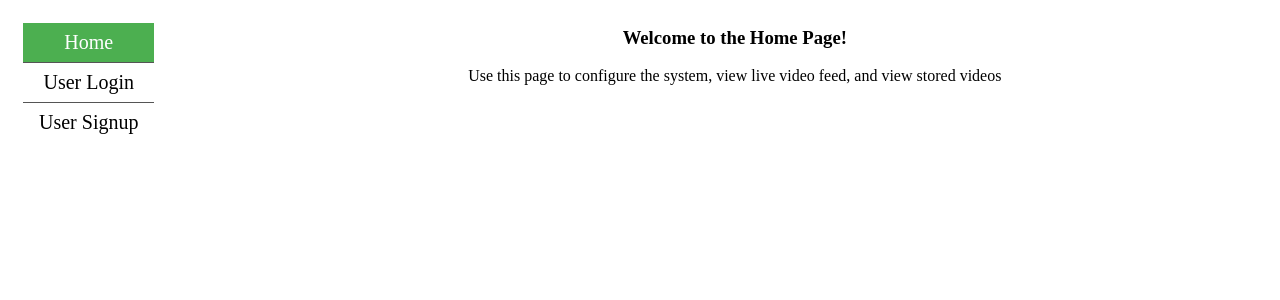
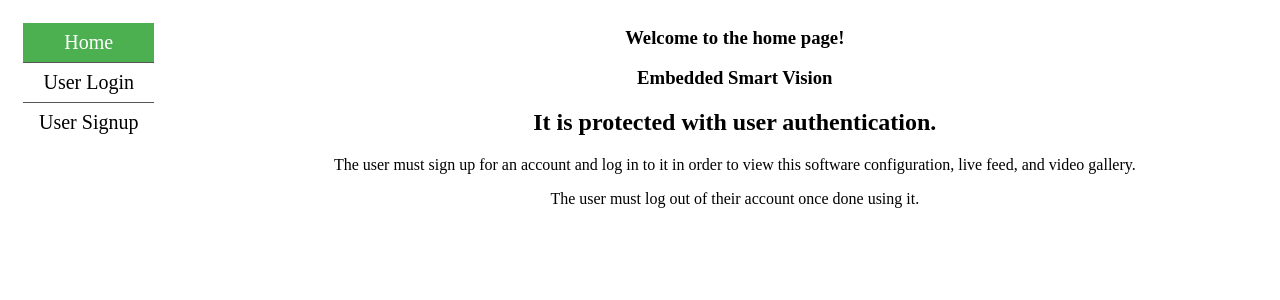
Before and after one commit to Capstone-Projects-2020-Fall/Embedded-Smart-Vision-Server, a Flask app: page / in a window 1280 px wide. Shown: the top 300 px of the page. Run offline with Flask 2, Linux system fonts and the light colour scheme; parts of the project's set-up code (start-up, migrations or seed data) failed here and were passed over.

Commit message:
Update home_page.html

```diff
--- a/application/Blueprints/HomePage/templates/home_page.html
+++ b/application/Blueprints/HomePage/templates/home_page.html
@@ -1,9 +1,12 @@
 {% extends 'base.html' %}
 
 {% block header %}
-  <h1>{% block title %}Welcome to the Home Page!{% endblock %}</h1>
+  <h1>{% block title %}Welcome to the home page!{% endblock %}</h1>
 {% endblock %}
 
 {% block content %}
-  <p>Use this page to configure the system, view live video feed, and view stored videos</p>
+<h1 class="title">Embedded Smart Vision</h1>
+<h2 class="subtitle">It is protected with user authentication.</h2>
+<p>The user must sign up for an account and log in to it in order to view this software configuration, live feed, and video gallery.</p>
+<p>The user must log out of their account once done using it.</p>
 {% endblock %}
```
